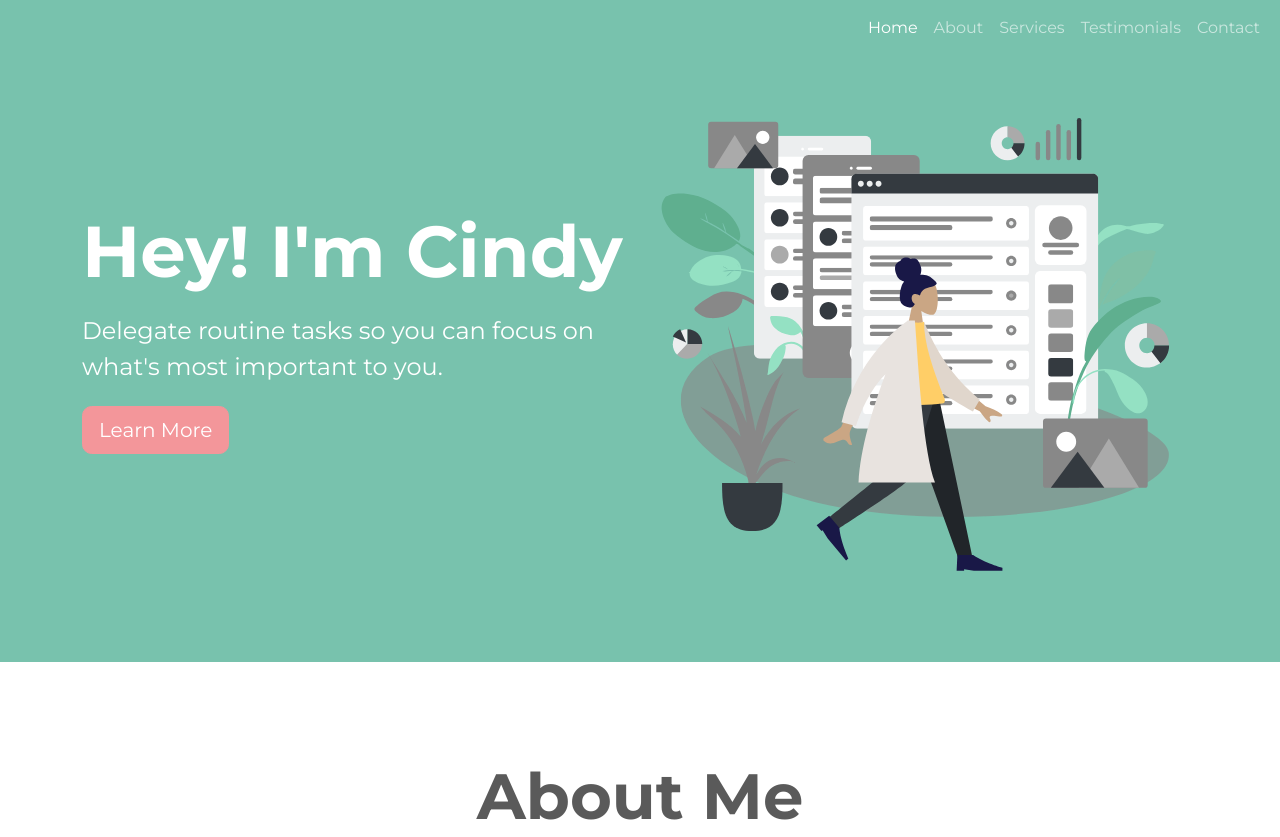
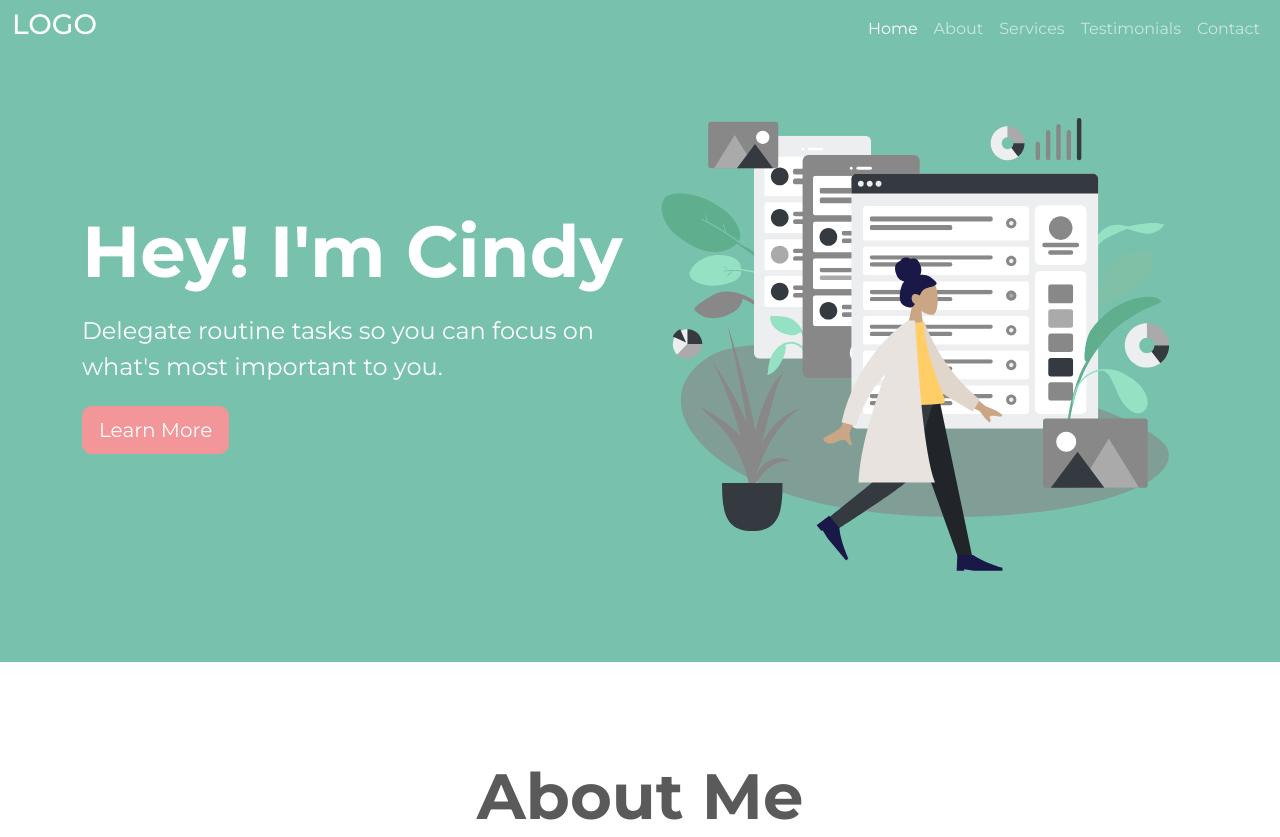
Before and after one commit to cindymars/capstone-va-site, a website: page index.html in a window 1280 px wide. Shown: the top 837 px of the page. Drawn offline with nearby package versions, Linux system fonts and the light colour scheme.

Commit message:
Add logo placeholder

```diff
--- a/index.html
+++ b/index.html
@@ -17,6 +17,7 @@
           <button class="navbar-toggler" type="button" data-bs-toggle="collapse" data-bs-target="#navbarColor01" aria-controls="navbarColor01" aria-expanded="false" aria-label="Toggle navigation">
             <span class="navbar-toggler-icon"></span>
           </button>
+          <h3 class="text-white">LOGO</h3>
           <div class="collapse navbar-collapse" id="navbarColor01">
             <ul class="navbar-nav">
               <li class="nav-item">
```
